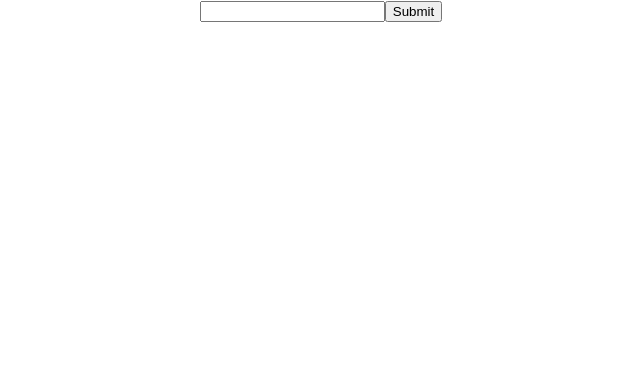
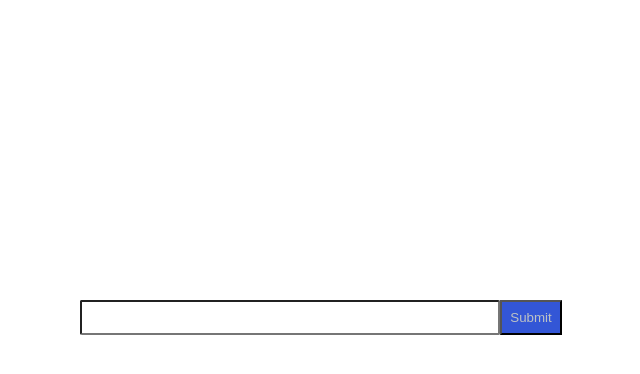
Before and after one commit to rrasta/rasta-todo, a React (Create React App) app: page / in a window 1280 px wide. Shown: the top 374 px of the page, without its empty margins (319-959 px from the left). Built offline with nearby package versions, Linux system fonts and the light colour scheme.

Commit message:
ostylowanie inputa oraz ostylowanie buttona submit

```diff
--- a/src/components/input/input.component.scss
+++ b/src/components/input/input.component.scss
@@ -1,3 +1,17 @@
 .input-component {
+  background: white}
+input {
+  margin-top: 300px;
+  padding: 8px;
+  width: 400px;
+  border-radius: 2px 2px 2px 2px
+
 
 }
+button {
+  margin-top: 300px;
+  background-color: #3356d6;
+  color: #bdc2c4;
+  padding: 8px;
+
+}
--- a/src/components/input/input.component.tsx
+++ b/src/components/input/input.component.tsx
@@ -5,6 +5,8 @@ const Input = () => {
     return (<div className={'input-component'}>
         <input />
         <button>Submit</button>
+
+
     </div>);
 }
 
```
Also changed, not shown: 1 other file (tests, documents, lock files or other folders).
